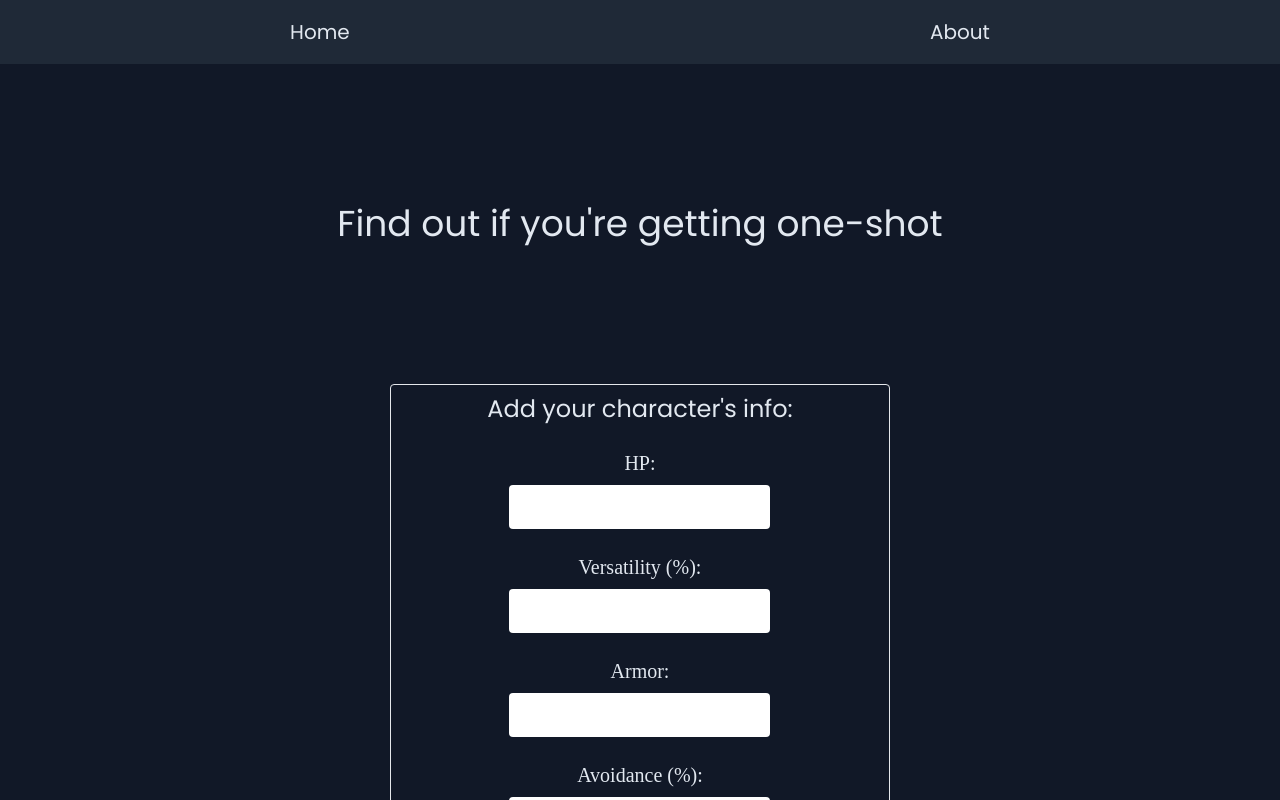
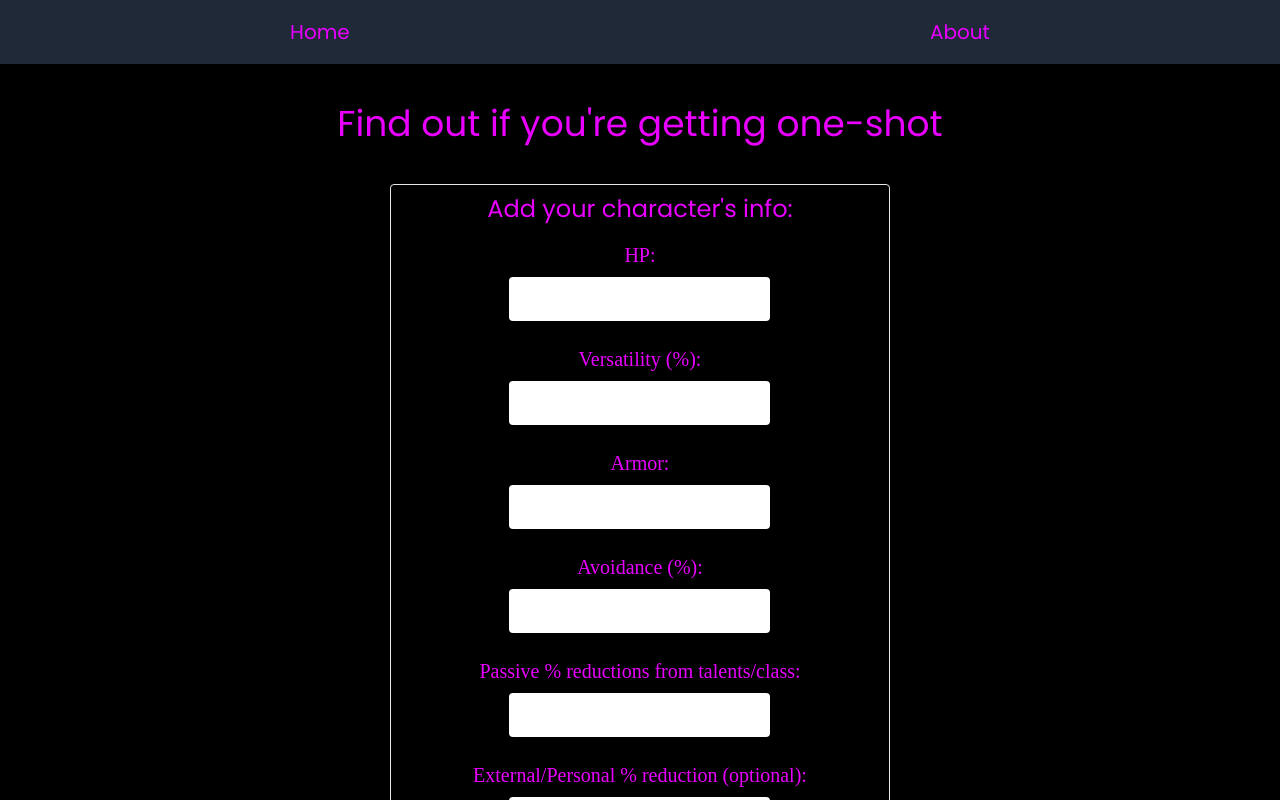
Before and after one commit to jinitsuga/oneshot-ornot, a React (Vite) app: page / in a window 1280 px wide. Shown: the top 800 px of the page. Built offline with nearby package versions, Linux system fonts and the light colour scheme.

Commit message:
added colors to tailwind config, changed some styling

```diff
--- a/src/App.css
+++ b/src/App.css
@@ -1,7 +1,6 @@
-
 body {
   height: 100%;
   margin: 0;
-  background-color: #111827;
+  background-color: #000000;
   font-family: "Poppins", sans-serif;
 }
--- a/src/App.tsx
+++ b/src/App.tsx
@@ -20,11 +20,11 @@ export default function App() {
   console.log(charStats);
 
   return (
-    <div className="text-slate-200 flex flex-col justify-center items-center ">
+    <div className="text-plink flex flex-col justify-center items-center ">
       <Navbar />
-      <div className="flex flex-col justify-center items-center h-80">
-        <h1 className="text-4xl">Find out if you're getting one-shot</h1>
-      </div>
+      {/* <div className="flex flex-col justify-center items-center h-64"> */}
+      <h1 className="text-4xl m-10">Find out if you're getting one-shot</h1>
+      {/* </div> */}
       <CharacterForm setCharStats={setCharStats} />
     </div>
   );
--- a/src/Components/CharacterForm.tsx
+++ b/src/Components/CharacterForm.tsx
@@ -25,7 +25,7 @@ const CharacterForm: FC<Props> = ({ setCharStats }) => {
 
   return (
     <div
-      className="flex flex-col justify-center items-center gap-4 font-['Poppins', sans-serif] border p-2
+      className="flex flex-col justify-center items-center gap-2 font-['Poppins', sans-serif] border p-2
     rounded w-[500px]"
     >
       <h3 className="text-2xl">Add your character's info:</h3>
--- a/tailwind.config.cjs
+++ b/tailwind.config.cjs
@@ -2,12 +2,16 @@ const { readBuilderProgram } = require("typescript");
 
 /** @type {import('tailwindcss').Config} */
 module.exports = {
-  content: [
-    "./index.html",
-    "./src/**/*.{js,ts,jsx,tsx}",
-  ],
+  content: ["./index.html", "./src/**/*.{js,ts,jsx,tsx}"],
   theme: {
-    extend: {},
+    extend: {
+      colors: {
+        background: "#000000",
+        purp: "#5800FF",
+        plink: "#E900FF",
+        yello: "#FFC600",
+      },
+    },
   },
   plugins: [],
-}
+};
```
